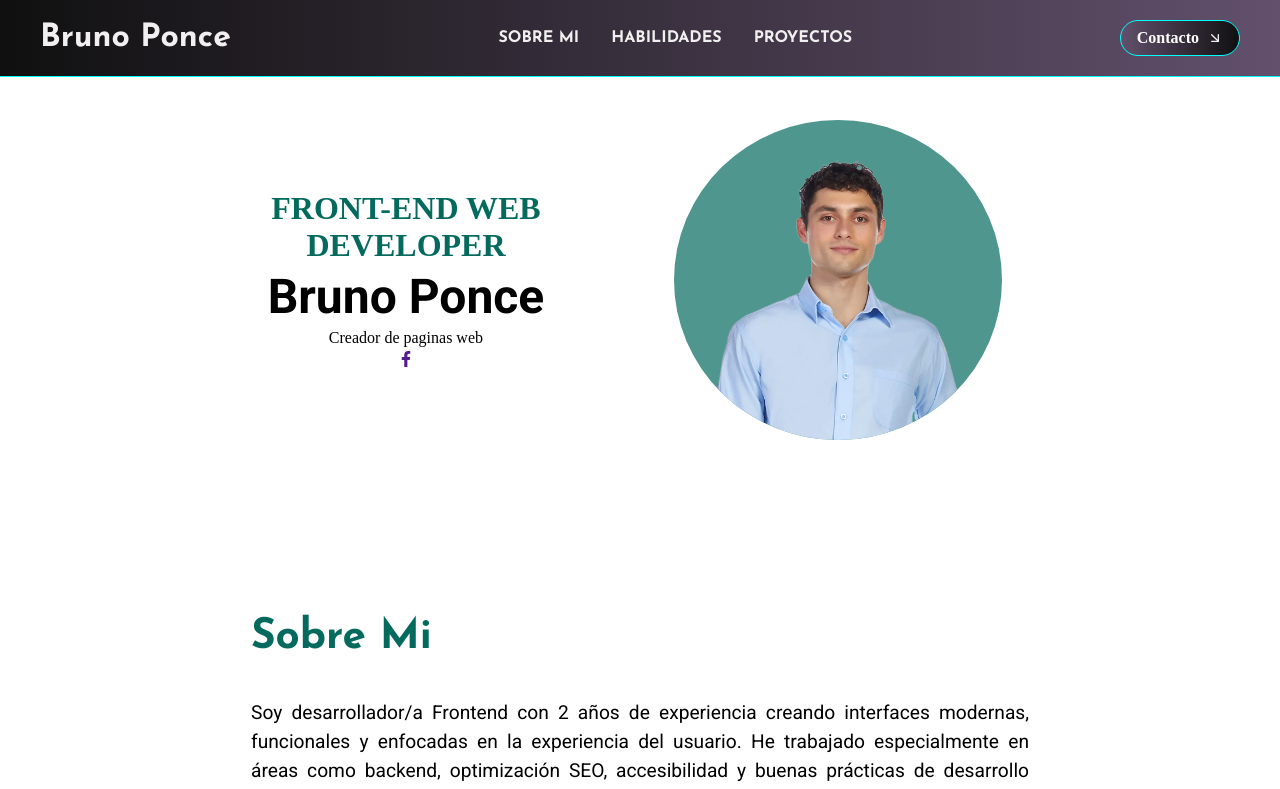
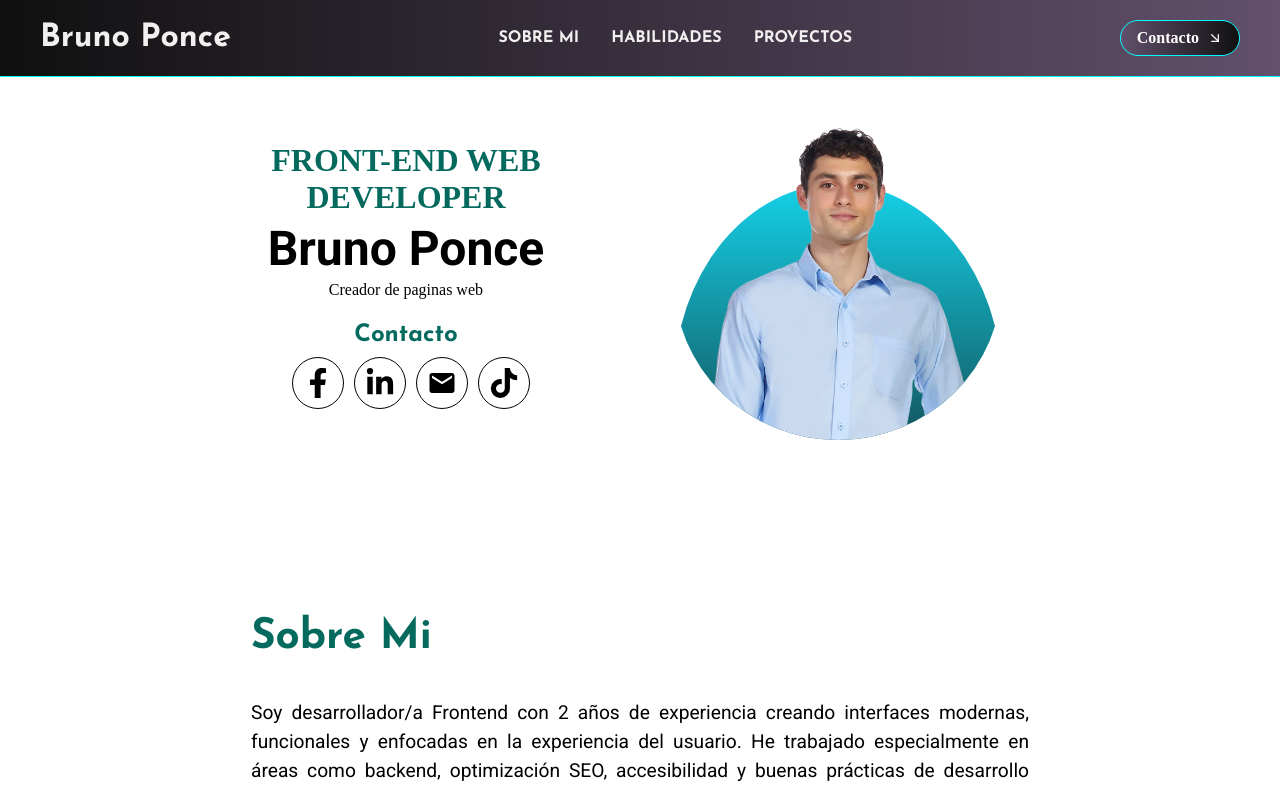
Before and after one commit to elmejorbruno/portafolio-web-bruno-ponce, a React (Vite) app: page / in a window 1280 px wide. Shown: the top 789 px of the page. Built offline with nearby package versions, Linux system fonts and the light colour scheme.

Commit message:
Se agrego estilos a la seccion de hero portafolio

```diff
--- a/src/components/heroSection/HeroMain.jsx
+++ b/src/components/heroSection/HeroMain.jsx
@@ -82,15 +82,16 @@ const ContainerText = styled.div`
 
 const ContainerPicture = styled.div`
   width: 100%;
-  max-width: 600px;
+  max-width: 700px;
   height: 30vh;
  background-color: transparent;
-  display: flex;
-  justify-content: center;
-  align-items: center;
+
   right:5px;
   @media screen and (min-width: 700px) {
     width: 60%;
     height: 50vh;
+    display: flex;
+  justify-content: center;
+  align-items: center;
    }
 `;
--- a/src/components/heroSection/HeroPic.jsx
+++ b/src/components/heroSection/HeroPic.jsx
@@ -4,9 +4,11 @@ import ImgbrunoPonce from "../../assets/img/bruno-ponces.png"
 const HeroPic = () => {
   return (
     <ContainerImg>
+      <CirculoFondo>   </CirculoFondo>
       <WrapperImagen>
         <img src={ImgbrunoPonce} alt="" />
       </WrapperImagen>
+
       </ContainerImg>
   )
 }
@@ -16,35 +18,53 @@ export default HeroPic
 const ContainerImg = styled.div`
   width: 70%;
   height: 20rem;
-/* background-color: rgba(0, 162, 255, 0.3); */
- background-color: rgba(5, 106, 94, 0.7);
+  /* background-color: rgba(0, 162, 255, 0.1); */
   backdrop-filter: blur(16px);
   border-radius: 100%;
   position: relative;
-overflow:hidden;
+  overflow: hidden;
+
       @media screen and (max-width: 700px) {
-    width: 70%;
-
+      width: 40%;
+      height: 10rem;
     }
 
+
 `;
+const CirculoFondo = styled.div`
+  background: linear-gradient(
+    to bottom ,
+    ${({ theme }) => theme.colors.cyan},
+    ${({ theme }) => theme.colors.black}
+  );
+position: absolute;
+top: 4rem;
+  border-radius: 100%;
+  width: 100%;
+  height: 50vh;
+
+`;
+
 const WrapperImagen = styled.div`
     position: absolute;
+    top: -30px;
   width: 100%;
-  height: 1vh;
+  height: 0.2rem;
   display: flex;
   justify-content: center;
   align-items: center;
   background-color: transparent;
   margin:15rem 0 0 0;
+    @media screen and (max-width: 700px) {
+    width: 85%;
 
+   }
 
   img{
 
     width: 100%;
-    max-width: 400px;
-     display: block;
-    object-fit: cover;
+    max-width: 500px;
+
       @media screen and (max-width: 700px) {
     width: 85%;
 
--- a/src/components/heroSection/HeroText.jsx
+++ b/src/components/heroSection/HeroText.jsx
@@ -1,4 +1,6 @@
-import { FaFacebookF } from "react-icons/fa";
+import { FaFacebookF, FaLinkedinIn, FaTiktok } from "react-icons/fa";
+import { MdEmail } from "react-icons/md";
+import { Link } from "react-router-dom";
 import styled from "styled-components"
 
 const HeroText = () => {
@@ -8,10 +10,23 @@ const HeroText = () => {
         <TitleH1>Bruno Ponce</TitleH1>
         <Parrafo>Creador de paginas web</Parrafo>
         <RedesSocial>
+          <ContactRedes>
+            Contacto
+          </ContactRedes>
+           <RedesLinks>
           <a href="">
           <FaFacebookF/>
           </a>
-          <a href="mailto:"></a>
+           <a href="https://linkedin.com/in/tuPerfil" target="_blank" rel="noopener noreferrer">
+          <FaLinkedinIn  />
+          </a>
+          <a href="mailto:https://mail.google.com/mail/u/0/#inbox">
+            <MdEmail  />
+          </a>
+          <a href="https://www.tiktok.com/@tuUsuario" target="_blank" rel="noopener noreferrer">
+            <FaTiktok />
+          </a>
+          </RedesLinks>
         </RedesSocial>
     </ContainerText>
   )
@@ -60,5 +75,39 @@ const TitleH1 = styled.h1`
 const Parrafo = styled.div`
 `;
 const RedesSocial = styled.div`
+  display: flex;
+  flex-direction: column;
+  justify-content: center;
+  align-items: center;
+    margin: 10px 0;
 
 `;
+
+const  RedesLinks = styled(Link)`
+  font-size:  30px;
+    display: flex;
+    flex-direction: row;
+  border: none;
+   a{
+    color: #000;
+    display: flex;
+    flex-direction: row;
+    align-items: center;
+    justify-content: center;
+      margin-left: 10px;
+      border: 1px solid #000;
+      &:hover{
+        background-color: #000;
+        color: #fff;
+      }
+      border-radius: 50px;
+      padding: 10px;
+    }
+`;
+
+const ContactRedes = styled.h3`
+    font-family: ${({ theme }) => theme.fonts.body};
+ color: #056a5e;
+ font-size: 1.5em;
+ margin: 10px 0;
+`;
```
Lines whose indentation alone changed are shown as unchanged.
